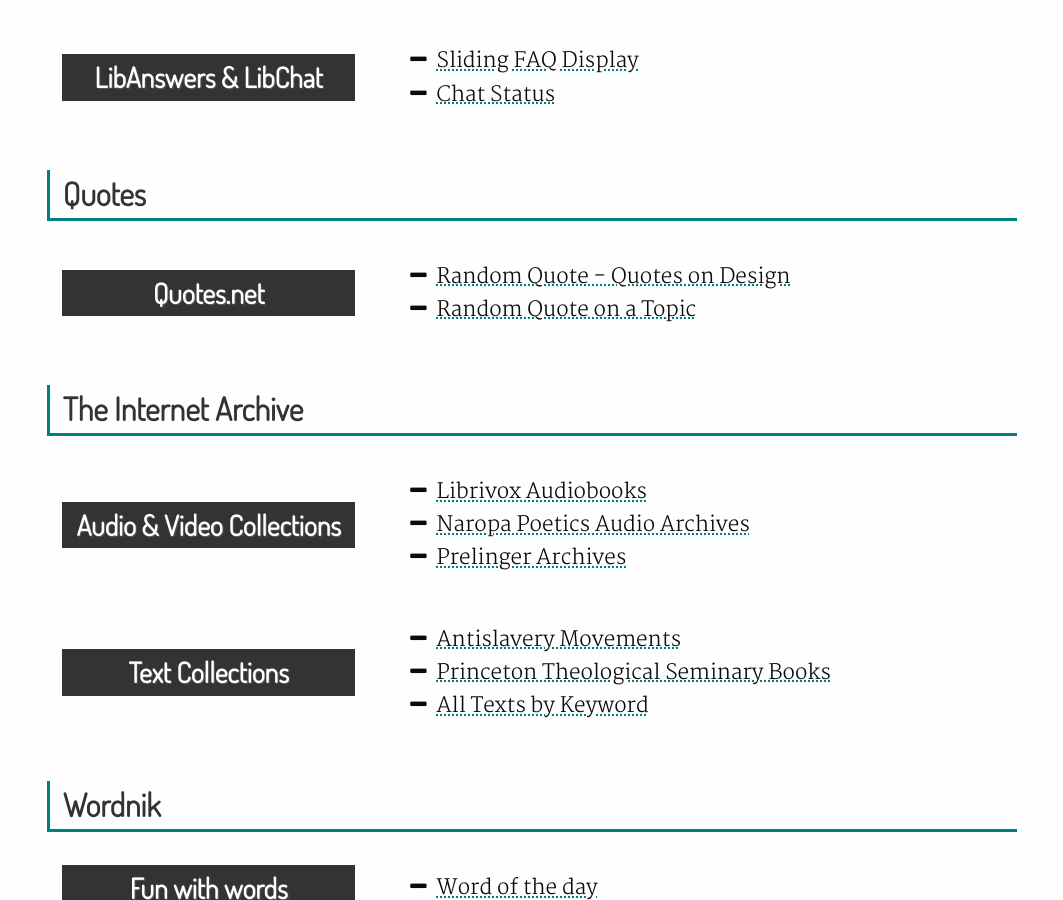
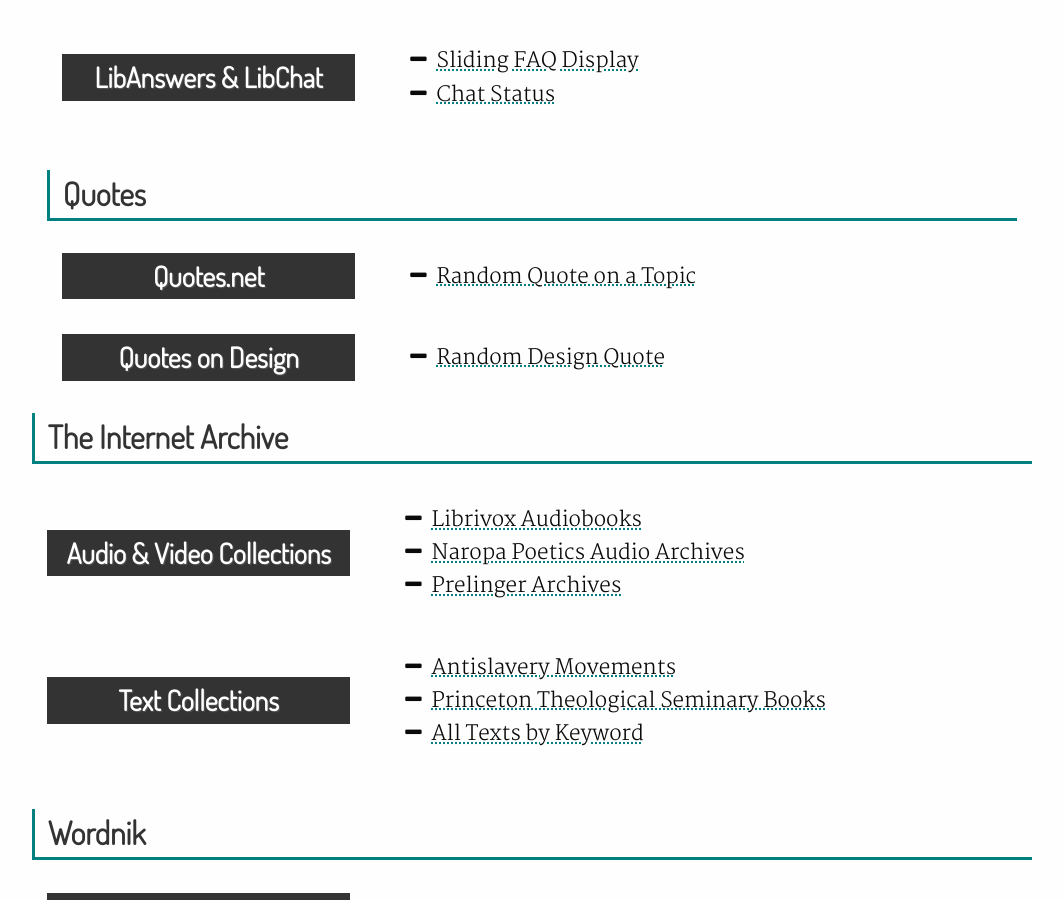
Before and after one commit to BradCoffield/APIs-for-librarians, a Jekyll site: the page built from index.html, in a window 1280 px wide and 900 px high, scrolled down 1120 px. Shown: the whole window, without its empty margins (108-1171 px from the left). Built offline with Jekyll 4.4.1, drawn with Linux system fonts in a browser that asks for light colours.

Commit message:
Quotes on Design goes to the city!

```diff
--- a/index.html
+++ b/index.html
@@ -108,10 +108,11 @@
             <ul class="custom-dots">
 
                 {% for page in site.quotes %}
+                {% if page.tags contains "quotesnet" %}
                 <li style="list-style-type: none;">
                     <a href="{{site.baseurl}}{{ page.url}}">{{page.title}}</a>
                 </li>
-                {% endfor %}
+                {%endif%} {% endfor %}
 
 
 
@@ -119,6 +120,23 @@
         </div>
 
     </div>
+    <div class="small-12 columns service-container-new">
+        <div class="small-12 medium-4 columns">
+            <h4 class="post-side-title">Quotes on Design
+
+            </h4>
+        </div>
+        <div class="small-12 medium-8 columns service-list-wrapper">
+            <ul class="custom-dots">
+                {% for page in site.quotes %} {% if page.tags contains "quotesdesign" %}
+                <li>
+                    <a href="{{site.baseurl}}{{ page.url}}">{{page.title}}</a>
+                </li>
+                {%endif%} {% endfor %}
+            </ul>
+
+
+        </div>
 </div>
 
 
```
Also changed, not shown: _quotes/quotes-on-design.md (+1 -1 lines), assets/Random Design Quote-screenshot-1.jpg (renamed from assets/Random Quote - Quotes on Design-screenshot-1.jpg), assets/Random Design Quote-screenshot.jpg (added), assets/Random Quote - Quotes on Design-screenshot.jpg (deleted).
